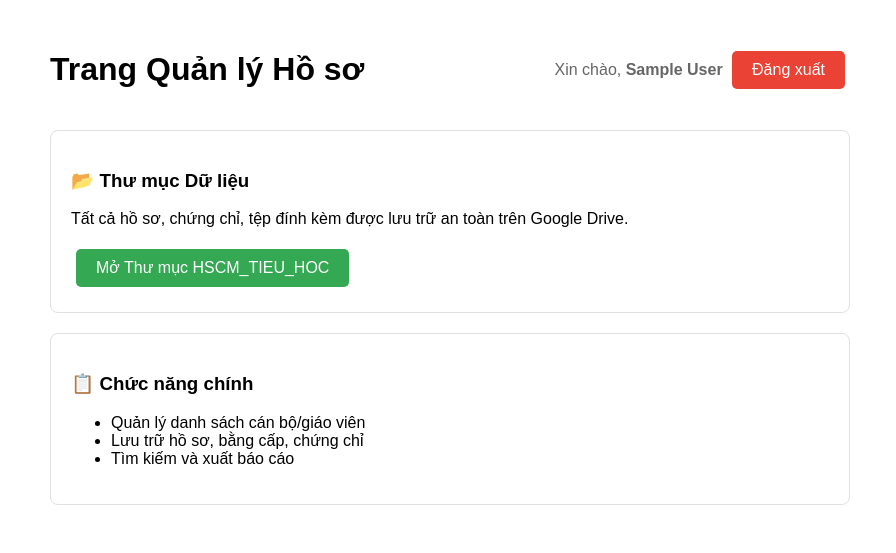
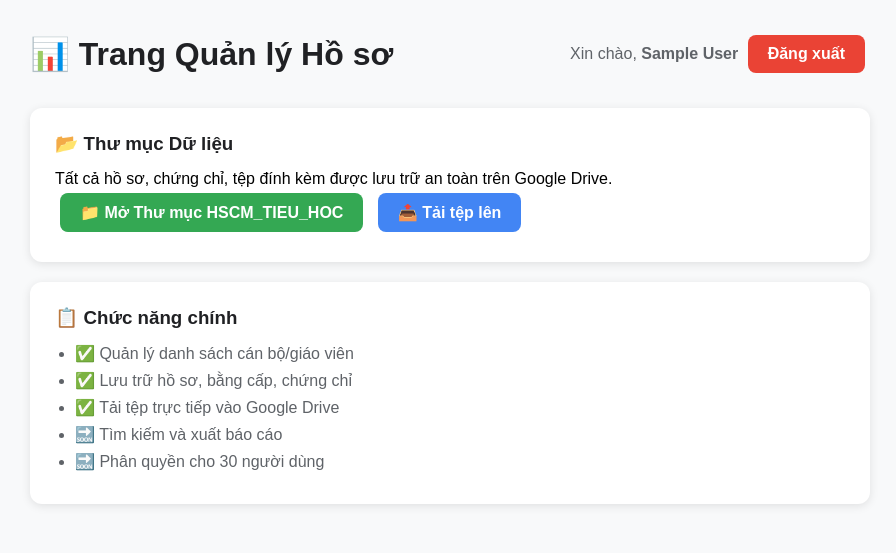
Before and after one commit to hosothlq-angiang/HSCM_TIEU_HOC, a Flask app: page /dashboard in a window 1280 px wide. Shown: the top 553 px of the page, without its empty margins (190-1086 px from the left). Run offline with Flask 3, Linux system fonts and the light colour scheme; the visitor is signed in with stand-in values (Sample User, id 1); data comes from the database, SQL or seed files in the repository; parts of the project's set-up code (start-up, migrations or seed data) failed here and were passed over.

Commit message:
Thêm chức năng tải tiệp & cải thiện giao diện

```diff
--- a/app/routes.py
+++ b/app/routes.py
@@ -2,12 +2,17 @@ from flask import Blueprint, render_template, redirect, url_for, request, flash
 from flask_login import login_user, login_required, logout_user, current_user
 from app import db
 from app.models import User
+import os
+from datetime import datetime
 
 main_bp = Blueprint('main', __name__)
 
+# Lưu ID thư mục Drive
+DRIVE_FOLDER_ID = "13hI5NX2UfQqINJNuXJFGPsUrvRXSzA7O"
+
 @main_bp.route('/')
 def index():
-    drive_link = "https://drive.google.com/drive/folders/13hI5NX2UfQqINJNuXJFGPsUrvRXSzA7O"
+    drive_link = f"https://drive.google.com/drive/folders/{DRIVE_FOLDER_ID}"
     return render_template('index.html', drive_link=drive_link)
 
 @main_bp.route('/login', methods=['GET', 'POST'])
@@ -17,14 +22,44 @@ def login():
         if user and user.check_password(request.form.get('password')):
             login_user(user)
             return redirect(url_for('main.dashboard'))
-        flash("Tên đăng nhập hoặc mật khẩu không đúng")
+        flash("❌ Tên đăng nhập hoặc mật khẩu không đúng")
     return render_template('login.html')
 
 @main_bp.route('/dashboard')
 @login_required
 def dashboard():
-    drive_link = "https://drive.google.com/drive/folders/13hI5NX2UfQqINJNuXJFGPsUrvRXSzA7O"
+    drive_link = f"https://drive.google.com/drive/folders/{DRIVE_FOLDER_ID}"
     return render_template('dashboard.html', user=current_user, drive_link=drive_link)
+
+@main_bp.route('/upload', methods=['GET', 'POST'])
+@login_required
+def upload():
+    if request.method == 'POST':
+        if 'file' not in request.files:
+            flash("⚠️ Chưa chọn tệp!")
+            return redirect(request.url)
+
+        file = request.files['file']
+        if file.filename == '':
+            flash("⚠️ Tên tệp trống!")
+            return redirect(request.url)
+
+        if file:
+            # Lưu tạm trên máy chủ
+            upload_folder = 'uploads'
+            os.makedirs(upload_folder, exist_ok=True)
+
+            # Đổi tên tệp tránh trùng
+            timestamp = datetime.now().strftime("%Y%m%d_%H%M%S")
+            filename = f"{timestamp}_{file.filename}"
+            filepath = os.path.join(upload_folder, filename)
+            file.save(filepath)
+
+            flash(f"✅ Tải lên thành công: {filename}")
+            flash(f"📂 Lưu vào: Thư mục trên Google Drive")
+            return redirect(url_for('main.dashboard'))
+
+    return render_template('upload.html', drive_folder_id=DRIVE_FOLDER_ID)
 
 @main_bp.route('/logout')
 @login_required
--- a/templates/dashboard.html
+++ b/templates/dashboard.html
@@ -1,22 +1,28 @@
 <!DOCTYPE html>
-<html>
+<html lang="vi">
 <head>
     <meta charset="UTF-8">
+    <meta name="viewport" content="width=device-width, initial-scale=1.0">
     <title>Trang Quản lý - Hệ thống Hồ sơ</title>
     <style>
-        body { font-family: Arial; max-width: 800px; margin: 30px auto; padding: 0 20px; }
-        .header { display: flex; justify-content: space-between; align-items: center; }
-        .user { color: #666; }
-        .btn { display: inline-block; padding: 10px 20px; background: #4285f4; color: white;
-               text-decoration: none; border-radius: 5px; margin: 5px; }
-        .btn-drive { background: #34a853; }
-        .btn-logout { background: #ea4335; }
-        .card { border: 1px solid #e0e0e0; border-radius: 8px; padding: 20px; margin: 20px 0; }
+        * { margin: 0; padding: 0; box-sizing: border-box; font-family: Arial, sans-serif; }
+        body { background: #f8f9fa; padding: 30px; max-width: 900px; margin: 0 auto; }
+        .header { display: flex; justify-content: space-between; align-items: center; margin-bottom: 30px; }
+        h1 { color: #202124; }
+        .user { color: #5f6368; }
+        .btn { display: inline-block; padding: 10px 20px; border-radius: 8px; text-decoration: none; font-weight: bold; margin: 5px; }
+        .btn-drive { background: #34a853; color: white; }
+        .btn-upload { background: #4285f4; color: white; }
+        .btn-logout { background: #ea4335; color: white; }
+        .card { background: white; padding: 25px; border-radius: 12px; margin: 20px 0; box-shadow: 0 2px 10px rgba(0,0,0,0.1); }
+        .card h3 { margin-bottom: 15px; color: #202124; }
+        ul { margin-left: 20px; color: #5f6368; }
+        li { margin: 8px 0; }
     </style>
 </head>
 <body>
     <div class="header">
-        <h1>Trang Quản lý Hồ sơ</h1>
+        <h1>📊 Trang Quản lý Hồ sơ</h1>
         <div>
             <span class="user">Xin chào, <strong>{{ user.full_name }}</strong></span>
             <a href="{{ url_for('main.logout') }}" class="btn btn-logout">Đăng xuất</a>
@@ -26,15 +32,18 @@
     <div class="card">
         <h3>📂 Thư mục Dữ liệu</h3>
         <p>Tất cả hồ sơ, chứng chỉ, tệp đính kèm được lưu trữ an toàn trên Google Drive.</p>
-        <a href="{{ drive_link }}" class="btn btn-drive" target="_blank">Mở Thư mục HSCM_TIEU_HOC</a>
+        <a href="{{ drive_link }}" class="btn btn-drive" target="_blank">📁 Mở Thư mục HSCM_TIEU_HOC</a>
+        <a href="{{ url_for('main.upload') }}" class="btn btn-upload">📤 Tải tệp lên</a>
     </div>
 
     <div class="card">
         <h3>📋 Chức năng chính</h3>
         <ul>
-            <li>Quản lý danh sách cán bộ/giáo viên</li>
-            <li>Lưu trữ hồ sơ, bằng cấp, chứng chỉ</li>
-            <li>Tìm kiếm và xuất báo cáo</li>
+            <li>✅ Quản lý danh sách cán bộ/giáo viên</li>
+            <li>✅ Lưu trữ hồ sơ, bằng cấp, chứng chỉ</li>
+            <li>✅ Tải tệp trực tiếp vào Google Drive</li>
+            <li>🔜 Tìm kiếm và xuất báo cáo</li>
+            <li>🔜 Phân quyền cho 30 người dùng</li>
         </ul>
     </div>
 </body>
```
Also changed, not shown: templates/index.html (+23 -10 lines), templates/upload.html (added, +46 -0 lines).
